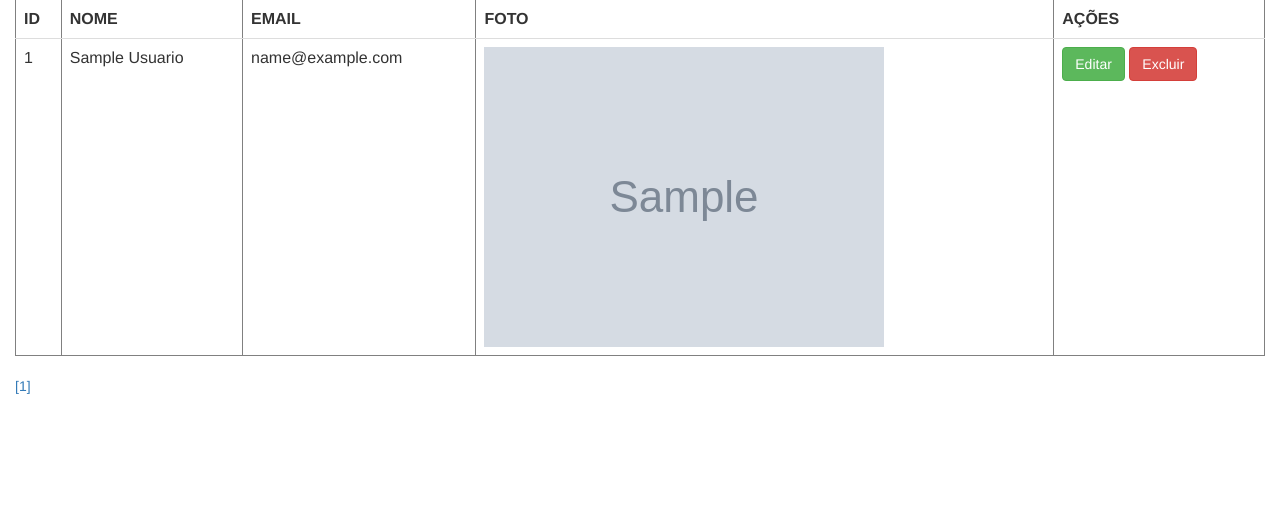
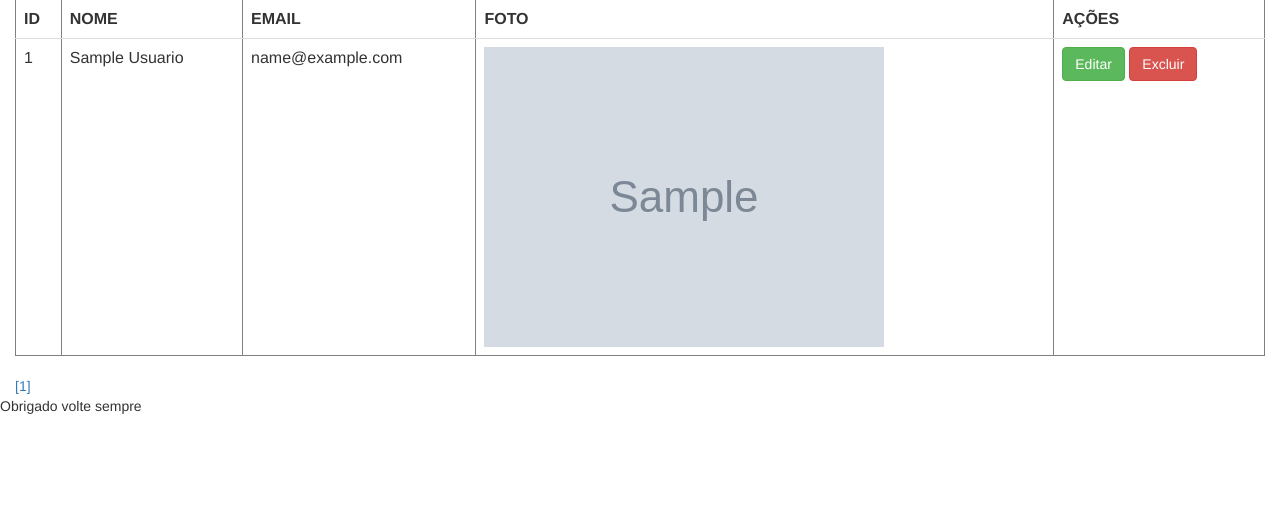
Before and after one commit to souzabahia2024/crud, a PHP site: page /crud/ in a window 1280 px wide. Shown: the part 177-693 px from the top of the page. Run offline with PHP 8.4, Linux system fonts and the light colour scheme; tables that the repository leaves empty or names only in its code hold one stand-in row (values such as "Sample post"); grey boxes marked "Sample" are stand-in pictures.

Commit message:
adicionado parágrafo no fim da página

```diff
--- a/index.php
+++ b/index.php
@@ -77,6 +77,6 @@ $lista=$usuarioDao->paginar($p,$qt_por_pagina);
      }
  ?>
     </div>
-
+   <p>Obrigado volte sempre</p>
     </body>
 </html>
```
